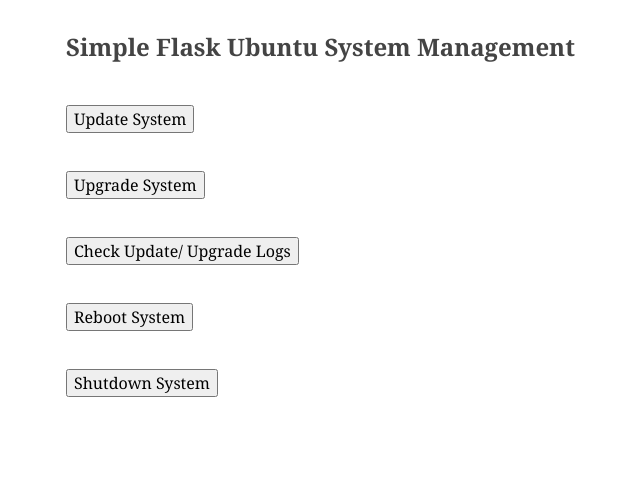
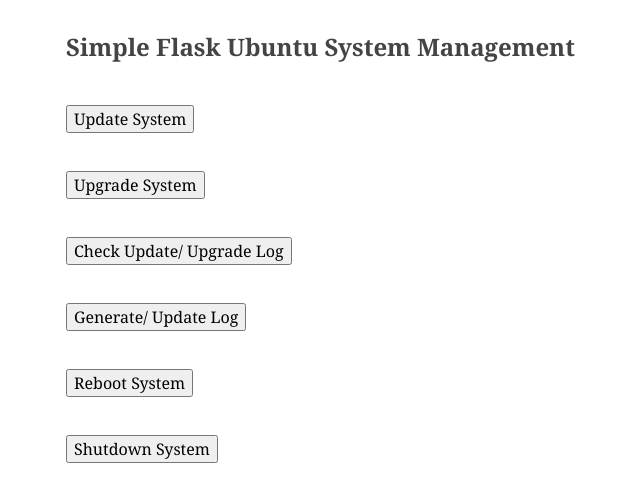
Before and after one commit to Marundu/simple-flask-ubuntu-system-management, a Flask app: page / in a window 1280 px wide. Shown: the top 502 px of the page, without its empty margins (249-889 px from the left). Run offline with Flask 2, Linux system fonts and the light colour scheme; some web fonts are replaced.

Commit message:
Read current log without regenerating it first AND generate new html log

```diff
--- a/app.py
+++ b/app.py
@@ -44,7 +44,7 @@
     flash('Your system will now shut down.')
     os.system('sudo shutdown -h 0')
 
-def html_log():
+def generate_html_log():
     sys_log=open('/var/log/apt/term.log', 'r')
     html_log=open('html_logs/log.html', 'w')
 
@@ -55,10 +55,16 @@
         html_log.write(log_content)
     html_log.close()
 
-@app.route('/check_logs', methods=['POST'])
-def check_logs():
-    check_logs=request.form.get('check_logs')
-    html_log()
+@app.route('/check_log', methods=['POST'])
+def check_log():
+    check_log=request.form.get('check_logs')
+    open_new_tab('html_logs/log.html')
+    return redirect(url_for('home'))
+
+@app.route('/generate', methods=['POST'])
+def generate_log():
+    generate_log=request.form.get('generate')
+    generate_html_log()
     open_new_tab('html_logs/log.html')
     return redirect(url_for('home'))
 
--- a/templates/home.html
+++ b/templates/home.html
@@ -21,8 +21,12 @@
       <input type="submit" value="Upgrade System" />
     </form> <br>
 
-    <form action="/check_logs" method="POST">
-      <input type="submit" value="Check Update/ Upgrade Logs" />
+    <form action="/check_log" method="POST">
+      <input type="submit" value="Check Update/ Upgrade Log" />
+    </form> <br>
+
+    <form action="/generate" method="POST">
+      <input type="submit" value="Generate/ Update Log" />
     </form> <br>
 
     <form action="/reboot" method="POST">
```
